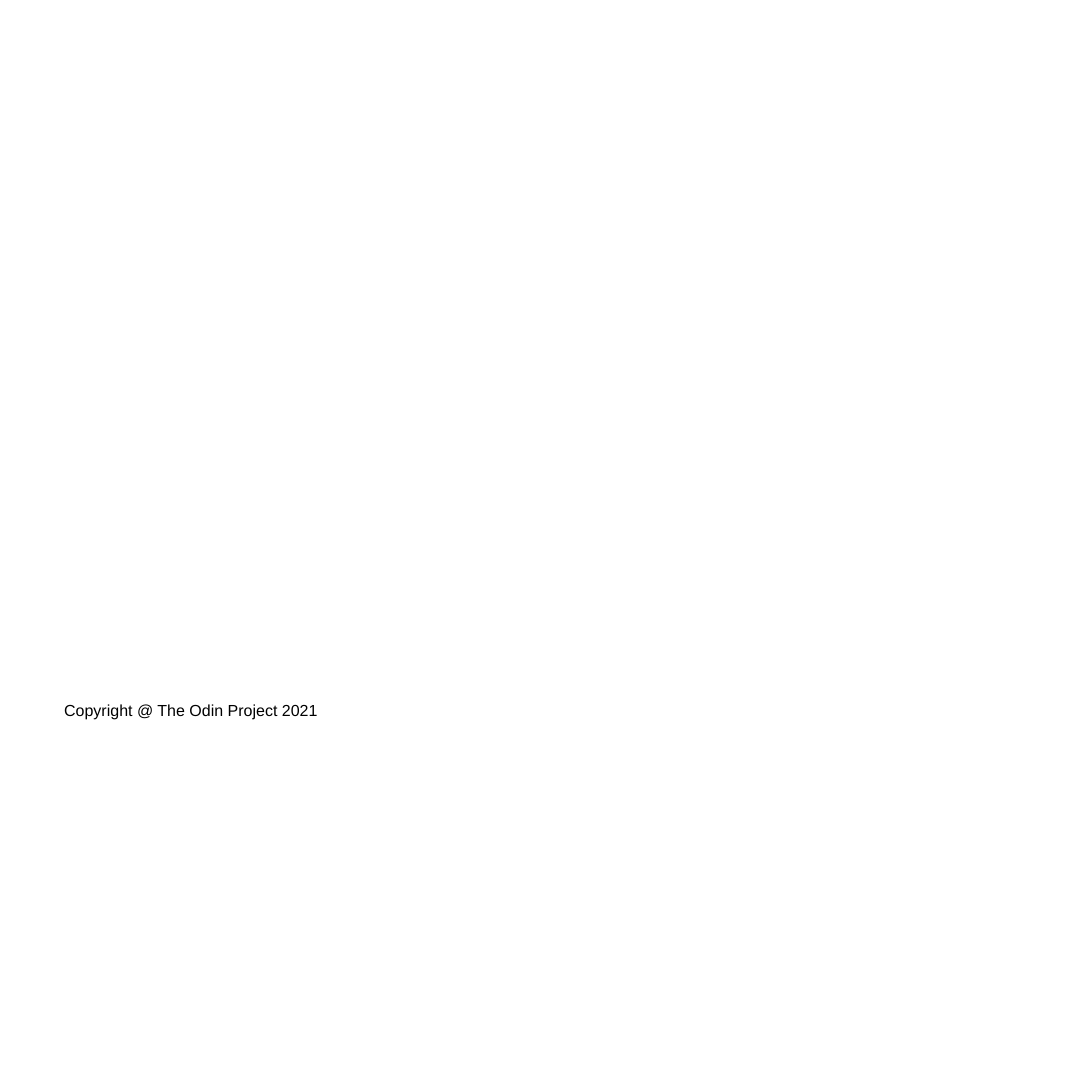
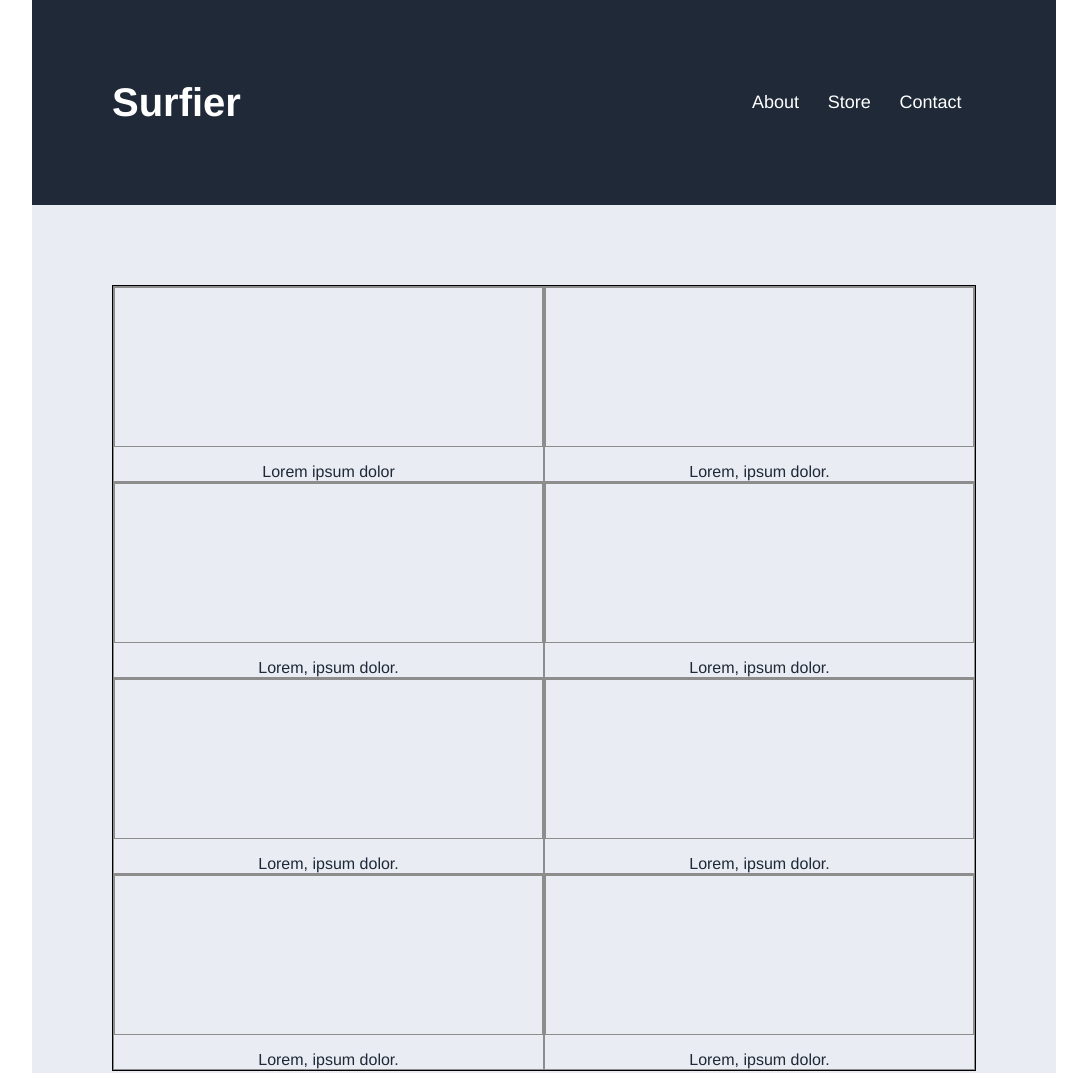
Before and after one commit to mathladd/odin-landing-page, a plain HTML site: page store.html in a window 1280 px wide. Shown: the top 1073 px of the page, without its empty margins (96-1183 px from the left). Before the commit the page ends 800 px from the top, so only its background shows below. Drawn offline with Linux system fonts and the light colour scheme.

Commit message:
edit store page

```diff
--- a/scss/_rsrc.scss
+++ b/scss/_rsrc.scss
@@ -1,8 +1,9 @@
 
 
 /* colors */
-$colorWhiteRed: #ebe2e2;
-$colorWhiteBlue: #e5e7ec;
+$colorWhiteRed: #f3e9e9;
+$colorWhiteBlue: #e9ecf3;
+$colorWhiteYellow: #f3f3e9;
 
 $colorGreyLight: #e0e0e0;
 $colorOrangeLight: #ffdfaf;
@@ -12,6 +13,7 @@ $colorOrangePastel: #ffc16f;
 $colorPinkPastel: #ffa1dd;
 $colorRedPastel: #ff9e9e;
 
+$colorWhite: #ffffff;
 $colorGrey: #8d8d8d;
 $colorBlue: #3882F6;
 $colorOrange: #ff941b;
@@ -43,8 +45,9 @@ $colorRedDark: #770000;
         @include custFontSizeBody();
     }
 
-    .big-container {
-        padding: 5em 10em 5em 10em;
+    a {
+        text-decoration: none;
+        color: white;
     }
 }
 
@@ -55,12 +58,32 @@ $colorRedDark: #770000;
     justify-content: center;
 }
 
-@mixin custColorBg($bgcColor) {
-    background-color: $bgcColor;
+@mixin custColorBg($backgroundColor) {
+    background-color: $backgroundColor;
 }
 
-@mixin custColorFnt($color) {
+@mixin custColorFt($color) {
     color: $color;
+}
+
+@mixin custThemeBlueDarkWhite() {
+    @include custColorBg($colorBlueDark);
+    @include custColorFt($colorWhiteBlue);
+}
+
+@mixin custThemeBlueWhite() {
+    @include custColorBg($colorBlue);
+    @include custColorFt($colorWhiteBlue);
+}
+
+@mixin custThemeWhiteBlueBlueDark() {
+    @include custColorBg($colorWhiteBlue);
+    @include custColorFt($colorBlueDark);
+}
+
+@mixin custThemeGreyLightBlueDark() {
+    @include custColorBg($colorGreyLight);
+    @include custColorFt($colorBlueDark);
 }
 
 @mixin custFontSizeBody() {
--- a/scss/style.scss
+++ b/scss/style.scss
@@ -5,34 +5,23 @@
 @include custStyleDoc();
 
 
-a {
-    text-decoration: none;
-    color: white;
-}
-
-
 .all__h1-container {
     @include custFlexCenterAll();
     flex-flow: row wrap;
     justify-content: space-between;
 
-    padding-top: 2em;
-    padding-bottom: 3em;
-    @include custColorBg($colorBlueDark);
+    @include custThemeBlueDarkWhite();
 }
 
 .all__header-logo {
     flex: 2;
 
-    @include custColorFnt($colorWhiteBlue);
     font-weight: 900;
 }
 
 .all__header-link {
     @include custFlexCenterAll();
     padding: 0em 0.8em 0em 0.8em;
-
-    @include custColorFnt($colorWhiteBlue);
 }
 
 .all__footer-container {
@@ -40,17 +29,14 @@ a {
     text-align: center;
     padding: 3em 10em 3em 10em;
 
-    @include custColorBg($colorBlueDark);
-    @include custColorFnt($colorWhiteBlue);
+    @include custThemeBlueDarkWhite();
 }
 
 .index__c1-container {
     @include custFlexCenterAll();
     justify-content: space-between;
 
-    padding-top: 3em;
-    padding-bottom: 8em;
-    @include custColorBg($colorBlueDark);
+    @include custThemeBlueDarkWhite();
 }
 
 .index__subheader-texts {
@@ -61,14 +47,12 @@ a {
 .index__subheader-text1 {
     margin: 0;
 
-    @include custColorFnt($colorWhiteBlue);
     font-weight: 900;
 }
 
 .index__subheader-text2 {
     margin: 0;
 
-    @include custColorFnt($colorWhiteBlue);
     font-weight: 100;
 }
 
@@ -77,8 +61,7 @@ a {
     border-radius: 7px;
     padding: 0.3em 2em 0.3em 2em;
 
-    @include custColorBg($colorBlue);
-    @include custColorFnt($colorWhiteBlue);
+    @include custThemeBlueWhite();
     white-space: nowrap;
     font-weight: 700;
 
@@ -104,6 +87,7 @@ a {
     flex-flow: row wrap;
     padding-top: 3em;
     padding-bottom: 8em;
+    @include custThemeWhiteBlueBlueDark();
 }
 
 .index__content-title {
@@ -111,7 +95,6 @@ a {
     margin: auto;
     padding: 1em 0em 1em 0em;
 
-    @include custColorFnt($colorBlueDark);
     font-weight: 900;
     text-align: center;
 }
@@ -145,7 +128,6 @@ a {
 
 .index__content-box-content {
     text-align: center;
-    color: $colorGreyHeavy;
     height: 1em;
 }
 
@@ -154,7 +136,7 @@ a {
     padding-top: 3em;
     padding-bottom: 3em;
 
-    @include custColorBg($colorWhiteBlue);
+    @include custThemeGreyLightBlueDark();
 }
 
 .index__quote {
@@ -163,7 +145,6 @@ a {
 
     font-weight: 100;
     font-style: italic;
-    @include custColorFnt($colorBlueDark);
 }
 
 .index__quote-author {
@@ -179,21 +160,19 @@ a {
 }
 
 .index__cta {
-    @include custFlexCenterAll();
-    padding: 2em 6em 2em 6em;
     border-radius: 10px;
 
-    @include custColorBg($colorBlue);
-    @include custColorFnt($colorWhiteBlue);
+    @include custThemeBlueWhite();
 }
 
 .index__cta-texts {
     flex: 1;
-    padding-right: 3em;
+    margin-bottom: 2em;
 }
 
 .index__cta-text1 {
     margin: 0em 0em 0.4em 0em;
+
     font-weight: 900;
 }
 
@@ -214,21 +193,14 @@ a {
     @include custFlexCenterAll();
     flex-flow: column wrap;
     min-width: 20em;
-    margin: 2em 4em 4em 4em;
+    margin-bottom: 3em;
 
-    @include custColorFnt($colorGreyDark);
-}
-
-.contact__main-form-1 {
-    min-height: 100%;
-}
-
-.contact__main-form-2 {
-    min-height: 100%;
+    @include custColorBg($colorWhite);
+    @include custColorFt($colorBlueDark);
 }
 
 .contact__contact-form {
-    padding: 1em 1em 1em 1em;
+    padding: 1em;
 }
 
 .contact__contact-form input {
@@ -252,8 +224,7 @@ a {
     border: none;
     border-radius: 10px;
 
-    @include custColorBg($colorBlue);
-    @include custColorFnt($colorWhiteBlue);
+    @include custThemeBlueDarkWhite();
     font-weight: 900;
     cursor: pointer;
 }
@@ -262,34 +233,80 @@ a {
     @include custColorBg($colorBlueHeavy)
 }
 
+.store__c1-container {
+    @include custThemeWhiteBlueBlueDark();
+}
 
-@media only screen and (min-width: 40.1rem) and (max-width: 96rem) {
-    /* Tablet */
+.store__item-list {
+    @include custFlexCenterAll();
+    flex-flow: row wrap;
+    border: 1px solid black;
+}
+
+.store__item {
+    @include custFlexCenterAll();
+    flex-flow: row wrap;
+    border: 1px solid $colorGrey;
+    width: 50%;
+}
+
+.store__item-pic {
+    @include custFlexCenterAll();
+    width: 100%;
+    margin-bottom: 1em;
+}
+
+.store__item-pic div {
+    border:1px solid $colorGrey;
+    width: 100%;
+    height: 10em;
+}
+
+
+.store__item-name {
+    text-align: center;
+}
+
+.store__c2-container {
+    @include custThemeGreyLightBlueDark();
+}
+
+
+@media only screen and (min-width: 250px) and (max-width: 500px) {
+    /* Phone */
     .all__header-logo,
     .index__subheader-text1,
     .index__content-title,
     .index__quote {
-        @include custFontSizeExtraLarge();
+        @include custFontSizeMed();
     }
 
     .index__subheader-text2,
     .index__signup-button,
     .index__quote-author,
     .index__cta-text1,
-    .contact__contact-form,
+    .contact__fieldset,
     .contact__moreInfo {
-        @include custFontSizeVeryLarge();
+        @include custFontSizeSmall();
     }
 
     .all__footer-container,
     .all__header-link,
     .index__content-box-content,
     .index__cta-text2 {
-        @include custFontSizeLarge();
+        @include custFontSizeExtraSmall();
+    }
+
+    .big-container {
+        padding: 2em 2em 2em 2em;
+    }
+
+    .index__cta {
+        padding: 2em 2em 2em 2em;
     }
 }
 
-@media only screen and (min-width: 40.1rem) and (max-width: 96rem) {
+@media only screen and (min-width: 501px) and (max-width: 1023px) {
     /* Tablet */
     .all__header-logo,
     .index__subheader-text1,
@@ -309,16 +326,24 @@ a {
     .all__header-link,
     .index__content-box-content,
     .index__cta-text2,
-    .contact__contact-form,
+    .contact__fieldset,
     .contact__moreInfo {
         @include custFontSizeMed();
     }
+
+    .big-container {
+        padding: 5em 5em 5em 5em;
+    }
+
+    .index__cta {
+        padding: 3em 3em 3em 3em;
+    }
 }
 
-@media only screen and (min-width: 96.1rem) {
-    /* Desktop */
-    .html {
-        width: 96rem;
+@media only screen and (min-width: 1024px) {
+    /* Laptop */
+    html {
+        width: 102.4em;
         margin: 0 auto;
     }
 
@@ -340,8 +365,16 @@ a {
     .all__header-link,
     .index__content-box-content,
     .index__cta-text2,
-    .contact__contact-form,
+    .contact__fieldset,
     .contact__moreInfo {
         @include custFontSizeSmall();
     }
+
+    .big-container {
+        padding: 5em 5em 5em 5em;
+    }
+
+    .index__cta {
+        padding: 2em 6em 2em 6em;
+    }
 }
--- a/store.html
+++ b/store.html
@@ -3,27 +3,62 @@
 <head>
     <meta charset="utf-8">
     <meta name="author" content="mathladd">
+    <meta name="viewport" content="width=device-width, initial-scale=1.0, maximum-scale=1.0">
     <title>Odin's Landing Page</title>
     <link rel="stylesheet" href="./css/style.css">
 </head>
 <body>
     <!-- Header -->
-    <div class="big-container all_h1-container">
+    <div class="big-container all__h1-container">
         <div class="all__header-logo"><a href="./index.html">Surfier</a></div>
         <div class="all__header-link"><a href="./index.html">About</a></div>
-        <div class="all__header-link"><a href="./contact.html">Store</a></div>
+        <div class="all__header-link"><a href="./store.html">Store</a></div>
         <div class="all__header-link"><a href="./contact.html">Contact</a></div>
     </div>
 
     <!-- Content -->
-    <div class="big-container c2-container">
+    <div class="big-container store__c1-container">
+        <div class="store__item-list">
+            <div class="store__item">
+                <div class="store__item-pic"><div><img src="" alt=""></div></div>
+                <div class="store__item-name">Lorem ipsum dolor</div>
+            </div>
+            <div class="store__item">
+                <div class="store__item-pic"><div><img src="" alt=""></div></div>
+                <div class="store__item-name">Lorem, ipsum dolor.</div>
+            </div>
+            <div class="store__item">
+                <div class="store__item-pic"><div><img src="" alt=""></div></div>
+                <div class="store__item-name">Lorem, ipsum dolor.</div>
+            </div>
+            <div class="store__item">
+                <div class="store__item-pic"><div><img src="" alt=""></div></div>
+                <div class="store__item-name">Lorem, ipsum dolor.</div>
+            </div>
+            <div class="store__item">
+                <div class="store__item-pic"><div><img src="" alt=""></div></div>
+                <div class="store__item-name">Lorem, ipsum dolor.</div>
+            </div>
+            <div class="store__item">
+                <div class="store__item-pic"><div><img src="" alt=""></div></div>
+                <div class="store__item-name">Lorem, ipsum dolor.</div>
+            </div>
+            <div class="store__item">
+                <div class="store__item-pic"><div><img src="" alt=""></div></div>
+                <div class="store__item-name">Lorem, ipsum dolor.</div>
+            </div>
+            <div class="store__item">
+                <div class="store__item-pic"><div><img src="" alt=""></div></div>
+                <div class="store__item-name">Lorem, ipsum dolor.</div>
+            </div>
+        </div>
     </div>
 
-    <div class="big-container c3-container">
+    <div class="big-container store__c2-container">
     </div>
 
     <!-- Footer -->
-    <div class="big-container footer-container">
+    <div class="big-container all__footer-container">
         <div class="copyright-text">Copyright @ The Odin Project 2021</div>
     </div>
 
```
Also changed, not shown: contact.html (+1 -0 lines), index.html (+1 -1 lines), css/style.css, 1 other file.
